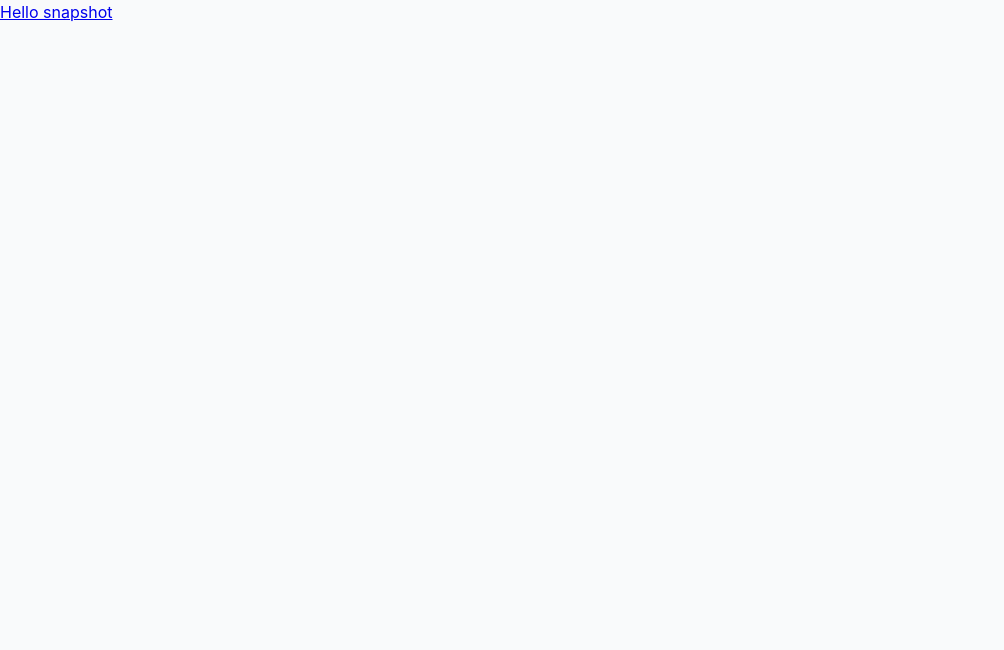
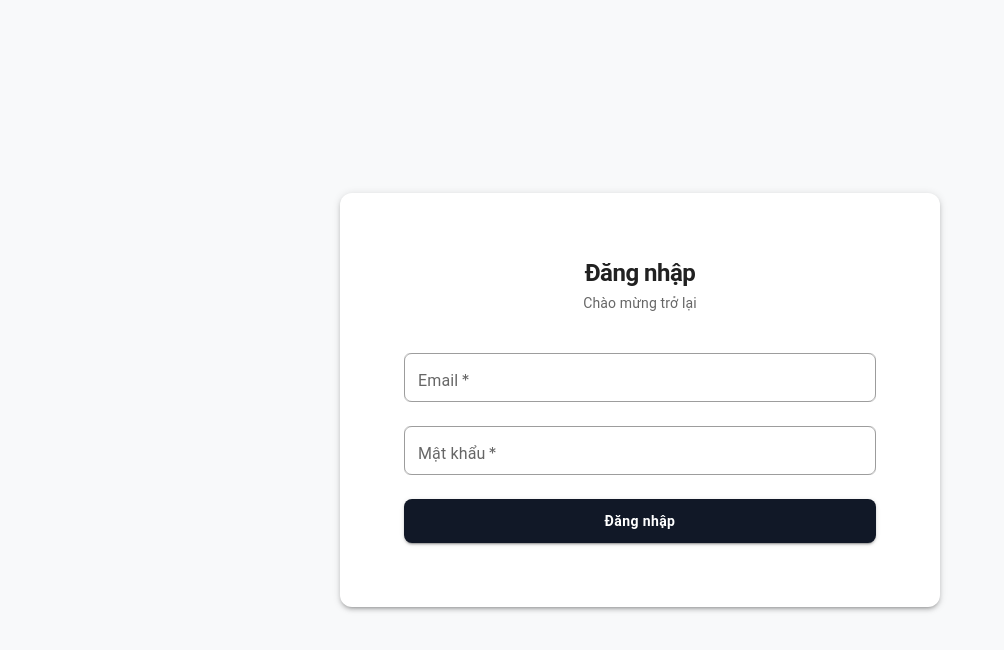
Before and after one commit to Lank1906/personal-budget, a React (Create React App) app: page /login in a window 1280 px wide. Shown: the top 650 px of the page, without its empty margins (0-1004 px from the left). Built offline with nearby package versions, Linux system fonts and the light colour scheme; no server answers; the database is empty.

Commit message:
add: login and 404 page

```diff
--- a/src/App.tsx
+++ b/src/App.tsx
@@ -1,16 +1,8 @@
-import React from 'react';
-import db from './firebase';
 import './App.css';
-import { useEffect } from 'react';
-import { collection, onSnapshot } from 'firebase/firestore';
+import AppRouter from './routers';
 
 function App() {
-  useEffect(() => {
-    onSnapshot(collection(db, 'Lank'), (snapshot) => {
-      snapshot.docs.map((doc) => doc.data());
-    });
-  }, []);
-  return <a href="https://chatgpt.com/c/688f1c1a-f824-8328-acbd-8a9bbdb45aed">Hello snapshot</a>;
+  return <AppRouter />;
 }
 
 export default App;
--- a/src/firebase.ts
+++ b/src/firebase.ts
@@ -1,6 +1,7 @@
 import { initializeApp } from 'firebase/app';
 //import { getAnalytics } from 'firebase/analytics';
 import { getFirestore } from 'firebase/firestore';
+import { getAuth } from 'firebase/auth';
 
 const firebaseConfig = {
   apiKey: process.env.REACT_APP_API_KEY,
@@ -15,3 +16,4 @@ const app = initializeApp(firebaseConfig);
 //const analytics = getAnalytics(app);
 
 export default getFirestore();
+export const auth = getAuth(app);
--- /dev/null
+++ b/src/pages/common/LoginPage.tsx
@@ -0,0 +1,134 @@
+import React, { useState } from 'react';
+import { Box, Typography, TextField, Button, Paper, Alert } from '@mui/material';
+import { signInWithEmailAndPassword } from 'firebase/auth';
+import { auth } from '../../firebase';
+import { useNavigate } from 'react-router-dom';
+
+const LoginPage: React.FC = () => {
+  const navigate = useNavigate();
+  const [email, setEmail] = useState('');
+  const [password, setPassword] = useState('');
+  const [error, setError] = useState<string | null>(null);
+  const [loading, setLoading] = useState(false);
+
+  const handleLogin = async (e: React.FormEvent) => {
+    e.preventDefault();
+    setError(null);
+    setLoading(true);
+    try {
+      await signInWithEmailAndPassword(auth, email, password);
+      localStorage.setItem('role', 'user');
+      navigate('/');
+    } catch (err: any) {
+      setError(err.message);
+    }
+    setLoading(false);
+  };
+
+  return (
+    <Box
+      sx={{
+        height: '100vh',
+        bgcolor: '#f8f9fa',
+        display: 'flex',
+        alignItems: 'center',
+        justifyContent: 'center',
+        px: 2,
+      }}
+    >
+      <Paper
+        elevation={3}
+        sx={{
+          p: 8,
+          width: '100%',
+          maxWidth: 600,
+          borderRadius: 3,
+          textAlign: 'center',
+        }}
+      >
+        <Typography variant="h5" fontWeight={600} mb={0.5} sx={{ letterSpacing: '-0.5px' }}>
+          Đăng nhập
+        </Typography>
+        <Typography variant="body2" color="text.secondary" mb={3}>
+          Chào mừng trở lại
+        </Typography>
+
+        {error && (
+          <Alert severity="error" sx={{ mb: 2 }}>
+            {error}
+          </Alert>
+        )}
+
+        <form onSubmit={handleLogin}>
+          <TextField
+            label="Email"
+            type="email"
+            fullWidth
+            variant="outlined"
+            value={email}
+            onChange={(e) => setEmail(e.target.value)}
+            margin="normal"
+            required
+            sx={{
+              '& .MuiOutlinedInput-root': {
+                borderRadius: 2,
+                backgroundColor: '#f3f4f6',
+              },
+              '& .MuiInputBase-input': {
+                padding: '12px 14px',
+                marginBottom: 0,
+              },
+              '& .MuiInputLabel-root': {
+                backgroundColor: 'white',
+              },
+            }}
+          />
+
+          <TextField
+            label="Mật khẩu"
+            type="password"
+            fullWidth
+            variant="outlined"
+            value={password}
+            onChange={(e) => setPassword(e.target.value)}
+            margin="normal"
+            required
+            sx={{
+              '& .MuiOutlinedInput-root': {
+                borderRadius: 2,
+                backgroundColor: '#f3f4f6',
+              },
+              '& .MuiInputBase-input': {
+                padding: '12px 14px',
+                marginBottom: 0,
+              },
+              '& .MuiInputLabel-root': {
+                backgroundColor: 'white',
+              },
+            }}
+          />
+
+          <Button
+            type="submit"
+            variant="contained"
+            fullWidth
+            disabled={loading}
+            sx={{
+              mt: 2,
+              py: 1.2,
+              fontWeight: 600,
+              borderRadius: 2,
+              textTransform: 'none',
+              bgcolor: '#111827',
+              '&:hover': { bgcolor: '#1f2937' },
+            }}
+          >
+            {loading ? 'Đang đăng nhập...' : 'Đăng nhập'}
+          </Button>
+        </form>
+      </Paper>
+    </Box>
+  );
+};
+
+export default LoginPage;
--- /dev/null
+++ b/src/pages/common/NotFoundPage.tsx
@@ -0,0 +1,33 @@
+import React from 'react';
+import { Box, Typography, Button } from '@mui/material';
+import { useNavigate } from 'react-router-dom';
+
+const NotFoundPage: React.FC = () => {
+  const navigate = useNavigate();
+
+  return (
+    <Box
+      sx={{
+        height: '100vh',
+        display: 'flex',
+        flexDirection: 'column',
+        alignItems: 'center',
+        justifyContent: 'center',
+        textAlign: 'center',
+        backgroundColor: '#f8f9fa',
+      }}
+    >
+      <Typography variant="h1" color="primary" fontWeight={700}>
+        404
+      </Typography>
+      <Typography variant="h5" color="text.secondary" mb={2}>
+        Oops! Trang bạn tìm không tồn tại.
+      </Typography>
+      <Button variant="contained" color="primary" onClick={() => navigate('/')}>
+        Quay về Trang chủ
+      </Button>
+    </Box>
+  );
+};
+
+export default NotFoundPage;
--- /dev/null
+++ b/src/routers/PrivateRoute.tsx
@@ -0,0 +1,20 @@
+import React, { JSX } from 'react';
+import { Navigate } from 'react-router-dom';
+
+interface PrivateRouteProps {
+  element: JSX.Element;
+  allowedRoles: string[];
+  userRole: string | null;
+}
+
+const PrivateRoute: React.FC<PrivateRouteProps> = ({ element, allowedRoles, userRole }) => {
+  if (!userRole) {
+    return <Navigate to="/login" replace />;
+  }
+  if (!allowedRoles.includes(userRole)) {
+    return <Navigate to="/" replace />;
+  }
+  return element;
+};
+
+export default PrivateRoute;
--- /dev/null
+++ b/src/routers/index.tsx
@@ -0,0 +1,48 @@
+import React, { Suspense, lazy } from 'react';
+import { BrowserRouter as Router, Routes, Route } from 'react-router-dom';
+import PrivateRoute from './PrivateRoute';
+
+const LoginPage = lazy(() => import('../pages/common/LoginPage'));
+const NotFoundPage = lazy(() => import('../pages/common/NotFoundPage'));
+
+const getUserRole = () => {
+  return localStorage.getItem('role');
+};
+
+const AppRouter: React.FC = () => {
+  const userRole = getUserRole();
+
+  return (
+    <Router>
+      <Suspense fallback={<div>Loading...</div>}>
+        <Routes>
+          <Route path="/" element />
+          <Route path="/login" element={<LoginPage />} />
+
+          {}
+          <Route
+            path="/admin"
+            element={
+              <PrivateRoute element={<LoginPage />} allowedRoles={['admin']} userRole={userRole} />
+            }
+          />
+          <Route
+            path="/user"
+            element={
+              <PrivateRoute
+                element={<NotFoundPage />}
+                allowedRoles={['user', 'admin']}
+                userRole={userRole}
+              />
+            }
+          />
+
+          {}
+          <Route path="*" element={<NotFoundPage />} />
+        </Routes>
+      </Suspense>
+    </Router>
+  );
+};
+
+export default AppRouter;
```
Also changed, not shown: package.json (+6 -1 lines), src/apis/README.md.
